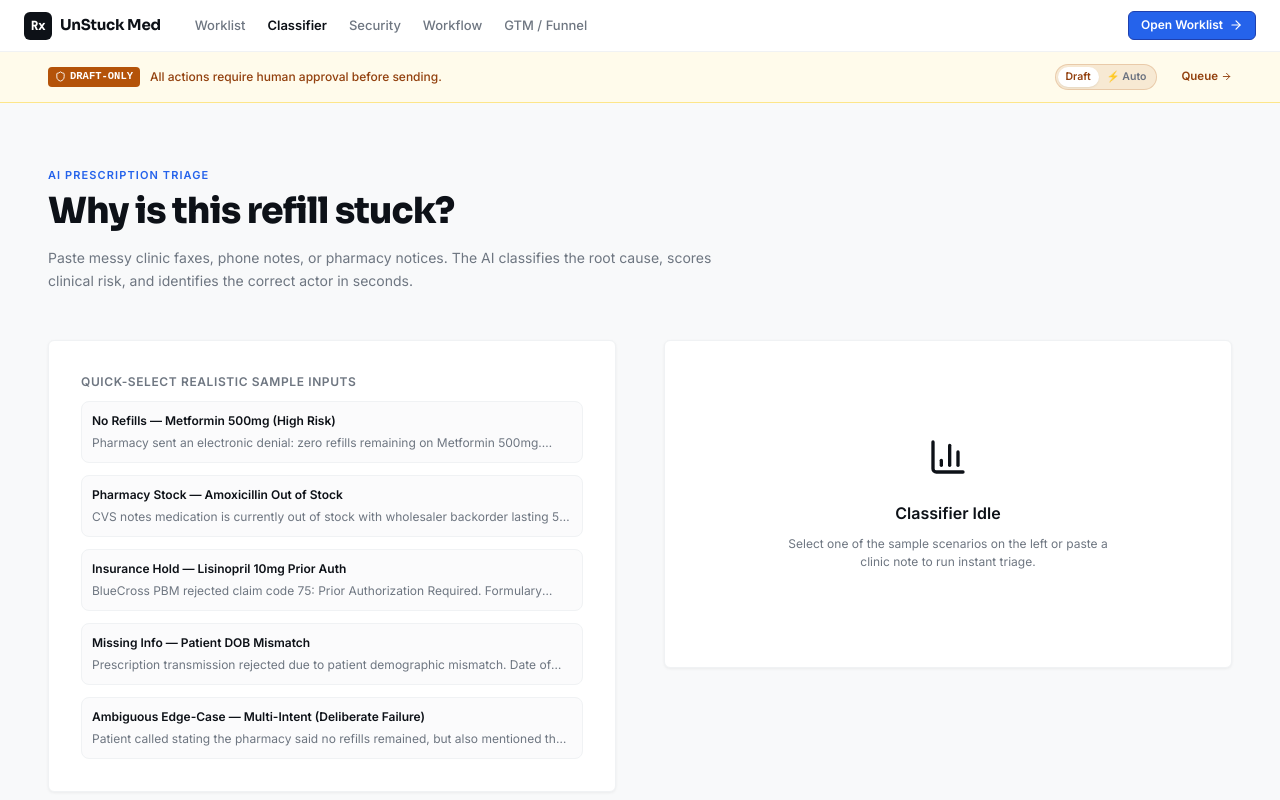
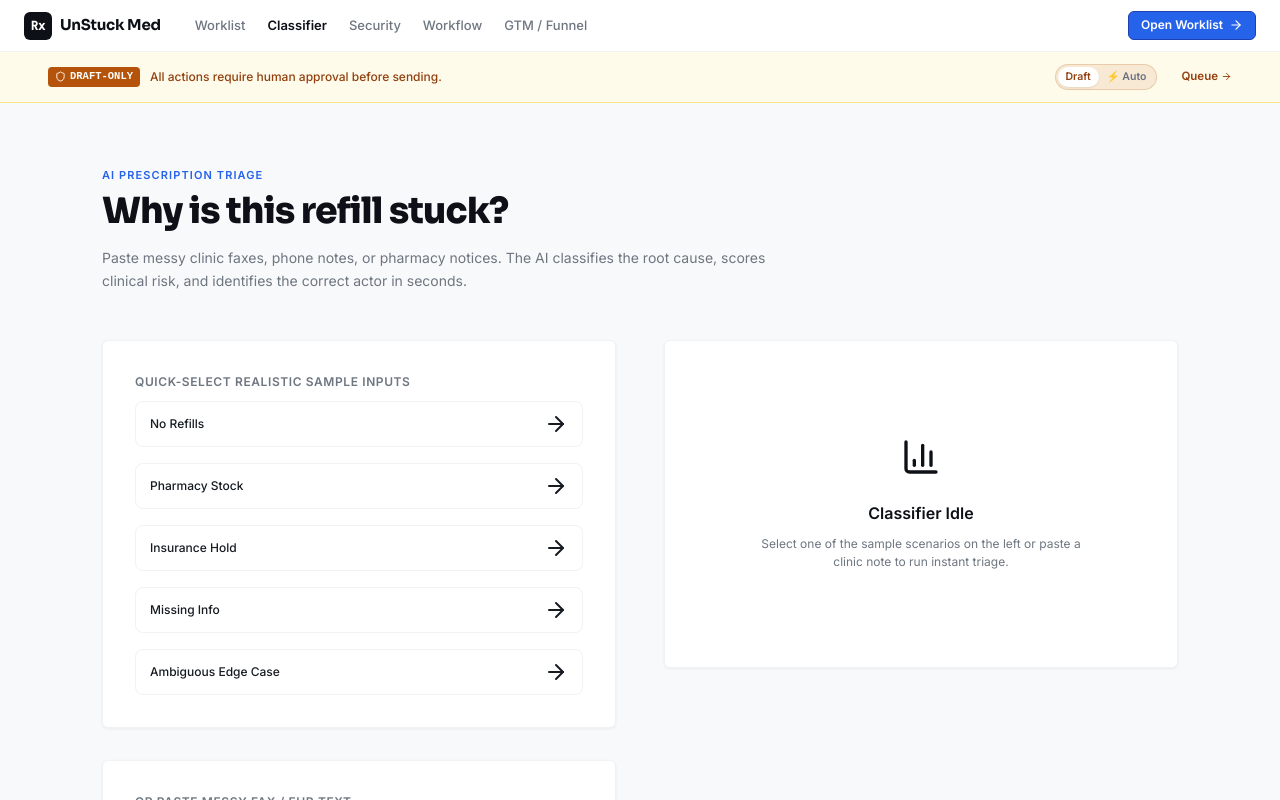
Before and after one commit to naagasumukh8/EON-2.0, a Next.js app: page /classify in a window 1280 px wide. Shown: the top 800 px of the page. Built offline with nearby package versions, Linux system fonts and the light colour scheme; a web font is replaced by a local one.

Commit message:
feat(classify): clean up sample input cards to show only concise headlines without dashes

```diff
--- a/app/classify/page.tsx
+++ b/app/classify/page.tsx
@@ -53,7 +53,7 @@ const BLOCK_RULES = [
     label: "No Refills Remaining",
     confidence: 94,
     description: "The prescription has zero refills left. A new eRx from the provider is required before dispensing.",
-    nextAction: "Draft new eRx renewal request to attending provider — attach last fill date, dosage, and adherence history.",
+    nextAction: "Draft new eRx renewal request to attending provider with last fill date, dosage, and adherence history.",
     actor: "Provider",
     actorColor: "bg-accent-50 text-accent-700 border border-accent-100",
     timeline: "Est. < 4 hours with routing",
@@ -67,7 +67,7 @@ const BLOCK_RULES = [
     keywords: ["prior auth", "pa required", "insurance denied", "pbm", "step therapy", "not covered", "coverage denied", "authorization", "formulary"],
     label: "Insurance / PBM Prior Auth Hold",
     confidence: 91,
-    description: "PBM or health plan has placed a coverage restriction — prior authorization, step therapy, or tier exclusion.",
+    description: "PBM or health plan has placed a coverage restriction: prior authorization, step therapy, or tier exclusion.",
     nextAction: "Submit PA justification form to PBM with clinical diagnosis code and prior treatment history.",
     actor: "Practice Staff",
     actorColor: "bg-ink-100 text-ink-700 border border-ink-200",
@@ -83,7 +83,7 @@ const BLOCK_RULES = [
     label: "Provider Visit Required",
     confidence: 88,
     description: "Provider requires an in-person or telehealth consultation before re-authorizing maintenance therapy.",
-    nextAction: "Send appointment scheduling link to patient portal (generic alert — no medication name in SMS).",
+    nextAction: "Send appointment scheduling link to patient portal (generic alert with no medication name in SMS).",
     actor: "Patient",
     actorColor: "bg-ok-50 text-ok-700 border border-ok-200",
     timeline: "Subject to appointment calendar",
@@ -97,7 +97,7 @@ const BLOCK_RULES = [
     keywords: ["missing", "incomplete", "unclear", "wrong dob", "no dob", "illegible", "incorrect", "mismatch", "doesn't match", "cant find"],
     label: "Missing / Incorrect Information",
     confidence: 89,
-    description: "EHR and pharmacy profile mismatch detected — date of birth, insurance ID, or prescriber NPI discrepancy.",
+    description: "EHR and pharmacy profile mismatch detected for date of birth, insurance ID, or prescriber NPI discrepancy.",
     nextAction: "Contact patient via secure SMS to verify demographic details. Auto-executable in Autonomous Mode.",
     actor: "Practice Staff",
     actorColor: "bg-ink-100 text-ink-700 border border-ink-200",
@@ -137,7 +137,7 @@ function scoreRisk(text: string): { score: number; reason: string; medClass: str
     const med = HIGH_RISK_MEDS.find(m => lower.includes(m));
     return {
       score: 85,
-      reason: `Detected high-risk chronic medication (${med}) — cardiac/diabetes/hypertension category. Clinical continuity is time-sensitive.`,
+      reason: `Detected high-risk chronic medication (${med}) in cardiac, diabetes, or hypertension category. Clinical continuity is time-sensitive.`,
       medClass: "chronic_high_risk",
     };
   }
@@ -159,9 +159,9 @@ function scoreRisk(text: string): { score: number; reason: string; medClass: str
 /* ── Deliberate Failure (Self-Awareness) ─────────────────── */
 const AMBIGUOUS_RESULT = {
   id: "AMBIGUOUS",
-  label: "Ambiguous — Multi-Intent Reversal (Self-Aware Boundary)",
+  label: "Ambiguous: Multi-Intent Reversal (Self-Aware Boundary)",
   confidence: 42,
-  description: "Input contains conflicting signals from multiple block categories (e.g. prior auth denial + visit request). The classifier deliberately refuses to force a low-confidence guess.",
+  description: "Input contains conflicting signals from multiple block categories (e.g. prior auth denial and visit request). The classifier deliberately refuses to force a low-confidence guess.",
   nextAction: "Escalate to human practice triage supervisor with multi-signal summary attached.",
   actor: "Senior Clinician",
   actorColor: "bg-ink-100 text-ink-700 border border-ink-200",
@@ -176,23 +176,23 @@ const AMBIGUOUS_RESULT = {
 /* ── Messy authentic sample inputs ──────────────────────── */
 const SAMPLES = [
   {
-    label: "No Refills — Metformin 500mg (High Risk)",
+    label: "No Refills",
     text: "Pharmacy sent an electronic denial: zero refills remaining on Metformin 500mg. Patient has been on this maintenance dose for 2 years for Type 2 diabetes. Need a new renewal prescription from Dr. Chen before dispensing.",
   },
   {
-    label: "Pharmacy Stock — Amoxicillin Out of Stock",
+    label: "Pharmacy Stock",
     text: "CVS notes medication is currently out of stock with wholesaler backorder lasting 5+ days. Patient needs this antibiotic course started today. Check partner pharmacies in the immediate network.",
   },
   {
-    label: "Insurance Hold — Lisinopril 10mg Prior Auth",
+    label: "Insurance Hold",
     text: "BlueCross PBM rejected claim code 75: Prior Authorization Required. Formulary prefers enalapril as step-1 therapy unless physician provides clinical contraindication notes.",
   },
   {
-    label: "Missing Info — Patient DOB Mismatch",
+    label: "Missing Info",
     text: "Prescription transmission rejected due to patient demographic mismatch. Date of birth on e-prescribing profile does not match health plan master registry.",
   },
   {
-    label: "Ambiguous Edge-Case — Multi-Intent (Deliberate Failure)",
+    label: "Ambiguous Edge Case",
     text: "Patient called stating the pharmacy said no refills remained, but also mentioned their insurance dropped coverage and Dr. Patel said they need an office visit before anything is renewed.",
   },
 ];
@@ -276,7 +276,7 @@ export default function ClassifyPage() {
               <div className="text-xs font-bold text-ink-400 uppercase tracking-wider mb-2.5">
                 Quick-Select Realistic Sample Inputs
               </div>
-              <div className="space-y-1.5">
+              <div className="space-y-2">
                 {SAMPLES.map((s, i) => {
                   const isSelected = input === s.text;
                   return (
@@ -287,14 +287,14 @@ export default function ClassifyPage() {
                         setResult(null);
                         setRisk(null);
                       }}
-                      className={`w-full text-left p-2.5 rounded-lg border text-xs transition-all ${
+                      className={`w-full text-left px-3.5 py-2.5 rounded-lg border text-xs transition-all flex items-center justify-between ${
                         isSelected
-                          ? "border-accent-600 bg-accent-50/70 font-medium"
-                          : "border-ink-100 bg-ink-50/60 hover:bg-ink-100/60 text-ink-700"
+                          ? "border-accent-600 bg-accent-50/80 font-semibold text-accent-900 shadow-sm"
+                          : "border-ink-100 bg-white hover:bg-ink-50 text-ink-800 font-medium hover:border-ink-200"
                       }`}
                     >
-                      <div className="font-semibold text-ink-900 mb-0.5">{s.label}</div>
-                      <div className="text-ink-400 line-clamp-1">{s.text}</div>
+                      <span>{s.label}</span>
+                      <ArrowRight className={`h-3 w-3 ${isSelected ? "text-accent-600" : "text-ink-300"}`} />
                     </button>
                   );
                 })}
```
